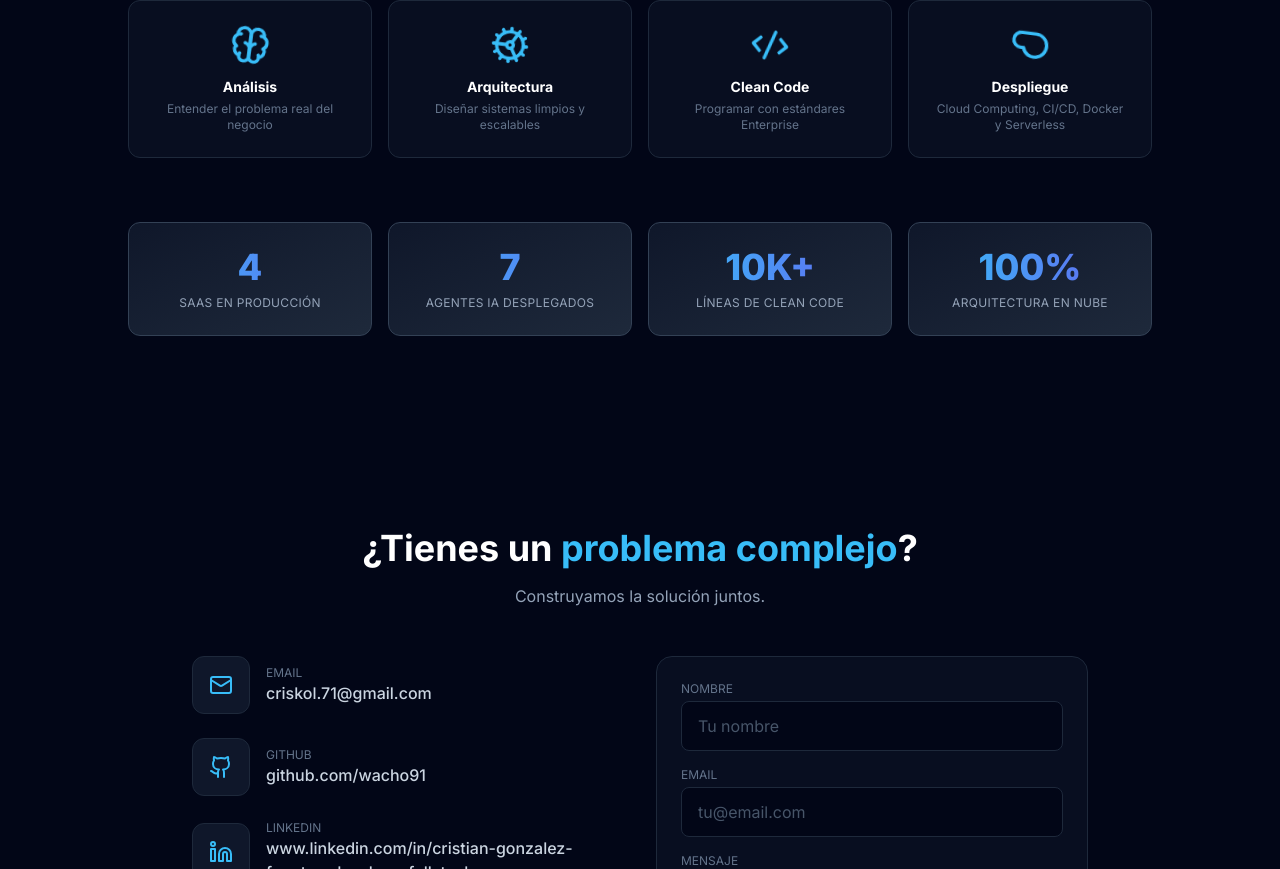
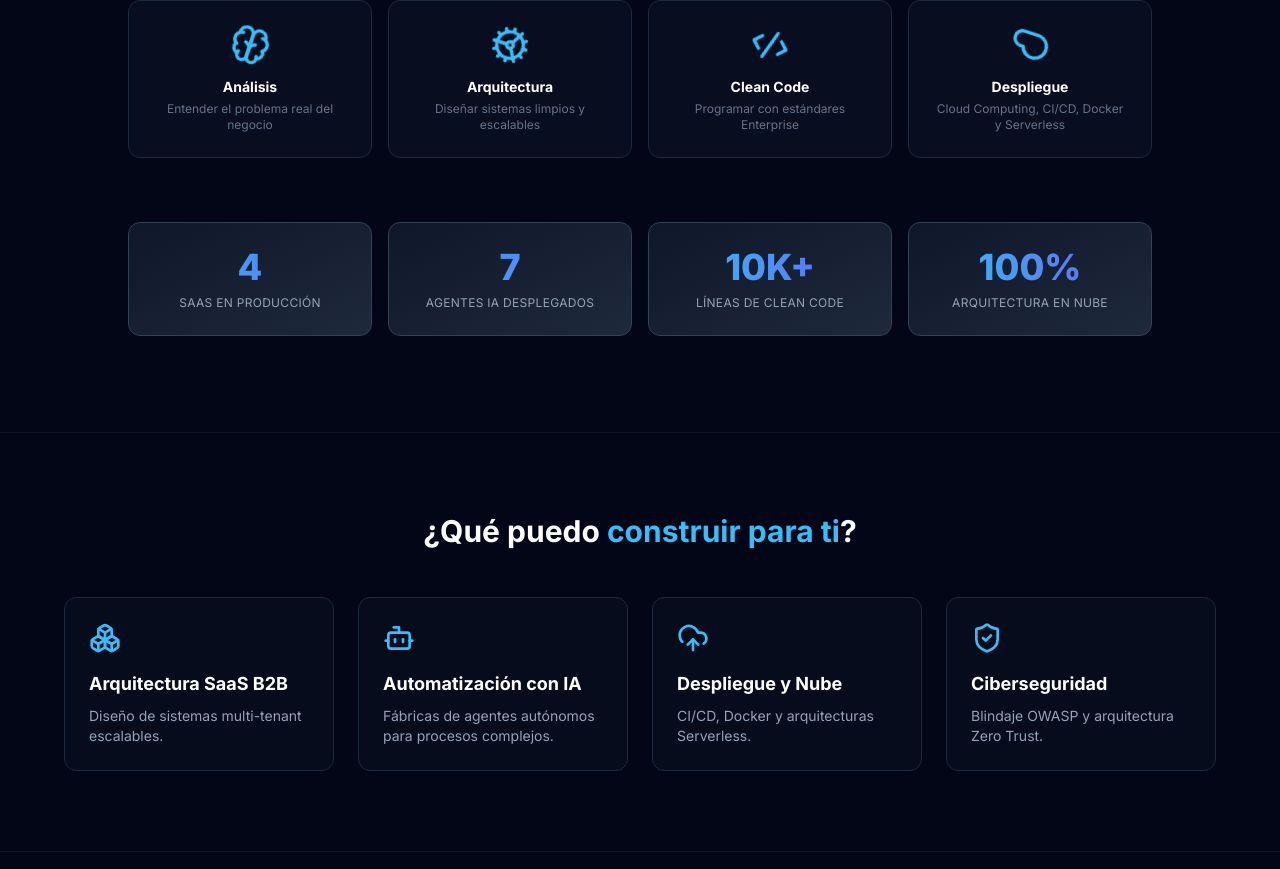
Before and after one commit to wacho91/Cristian-Portfolio, a React (Vite) app in the folder frontend/: page / in a window 1280 px wide. Shown: the part 1931-2800 px from the top of the page. Built offline with nearby package versions, Linux system fonts and the light colour scheme.

Commit message:
Update for new route

```diff
--- a/frontend/src/app.tsx
+++ b/frontend/src/app.tsx
@@ -3,6 +3,7 @@ import { Navbar } from './components/Navbar';
 import { Hero } from './components/Hero';
 import { Projects } from './components/Projects';
 import { About } from './components/About';
+import { Services } from './components/Services'; // <-- Nuevo import
 import { Contact } from './components/Contact';
 
 export function App() {
@@ -14,6 +15,7 @@ export function App() {
         <Hero />
         <Projects />
         <About />
+        <Services /> {/* <-- Nueva sección */}
         <Contact />
       </main>
     </div>
```
